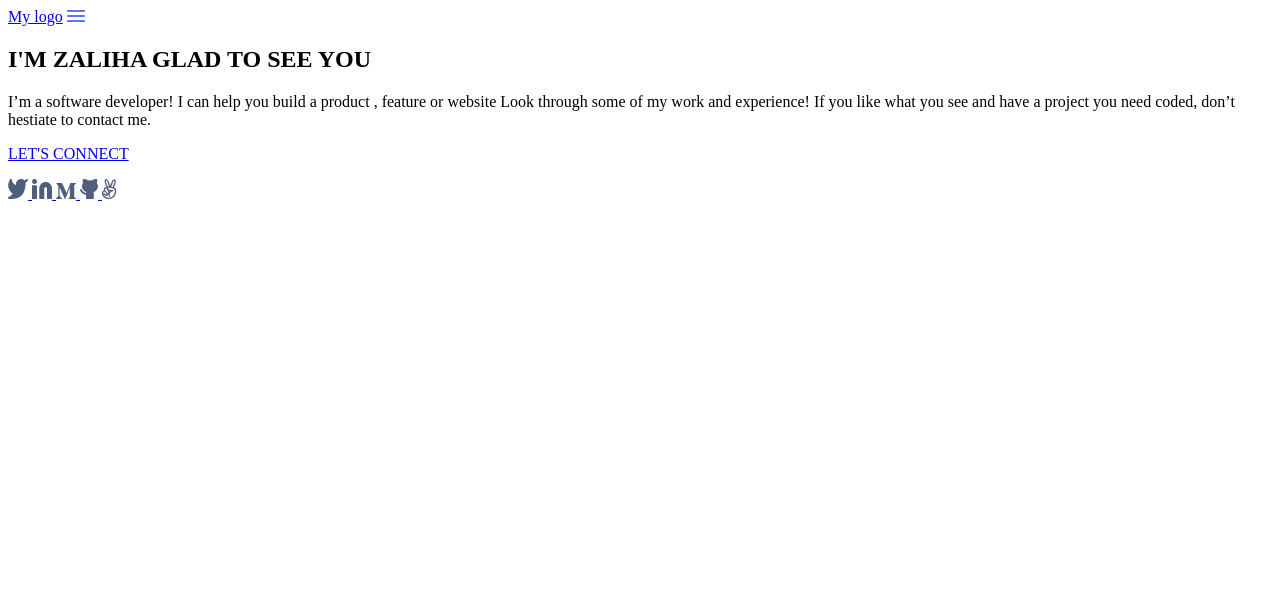
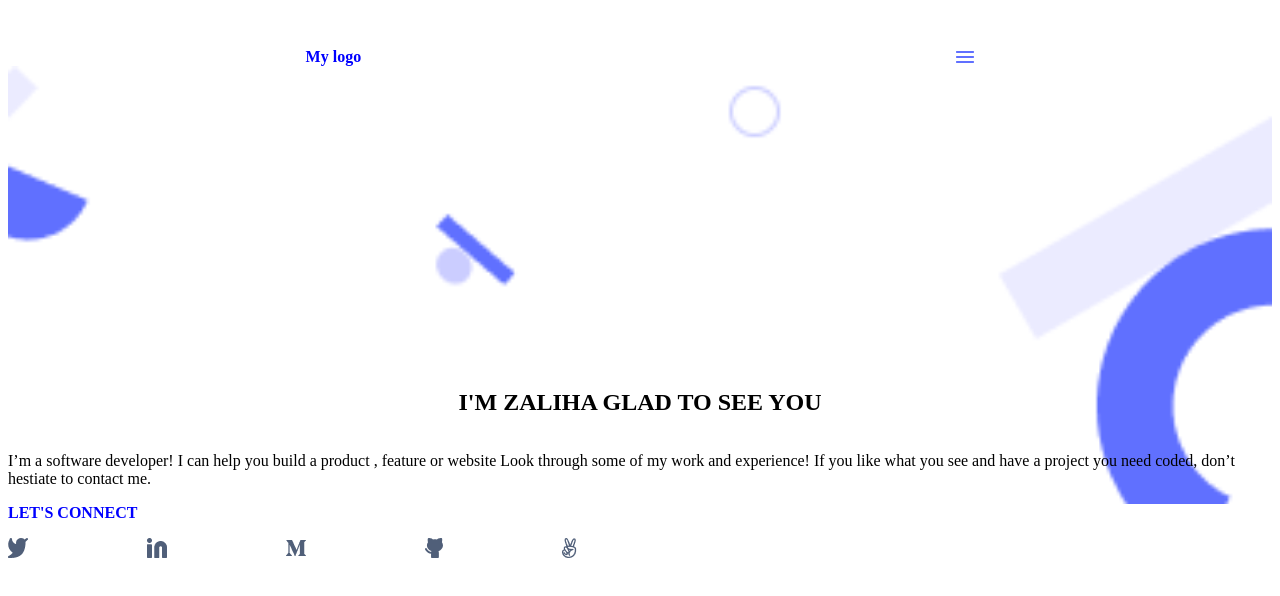
Before and after one commit to xaleehrtyunus/portfolio, a website: page index.html in a window 1280 px wide. Drawn offline with Linux system fonts and the light colour scheme.

Commit message:
Update css

```diff
--- a/index.html
+++ b/index.html
@@ -5,7 +5,7 @@
     <!-- Required meta tags -->
     <meta charset="utf-8">
     <meta name="viewport" content="width=device-width, initial-scale=1, shrink-to-fit=no">
-    <link rel="stylesheet" href="./css/styles.css">
+    <link rel="stylesheet" href="./styles.css">
     </head>
   <body>
 		<header class="nav">
```
Also changed, not shown: styles.css (renamed from style.css).
